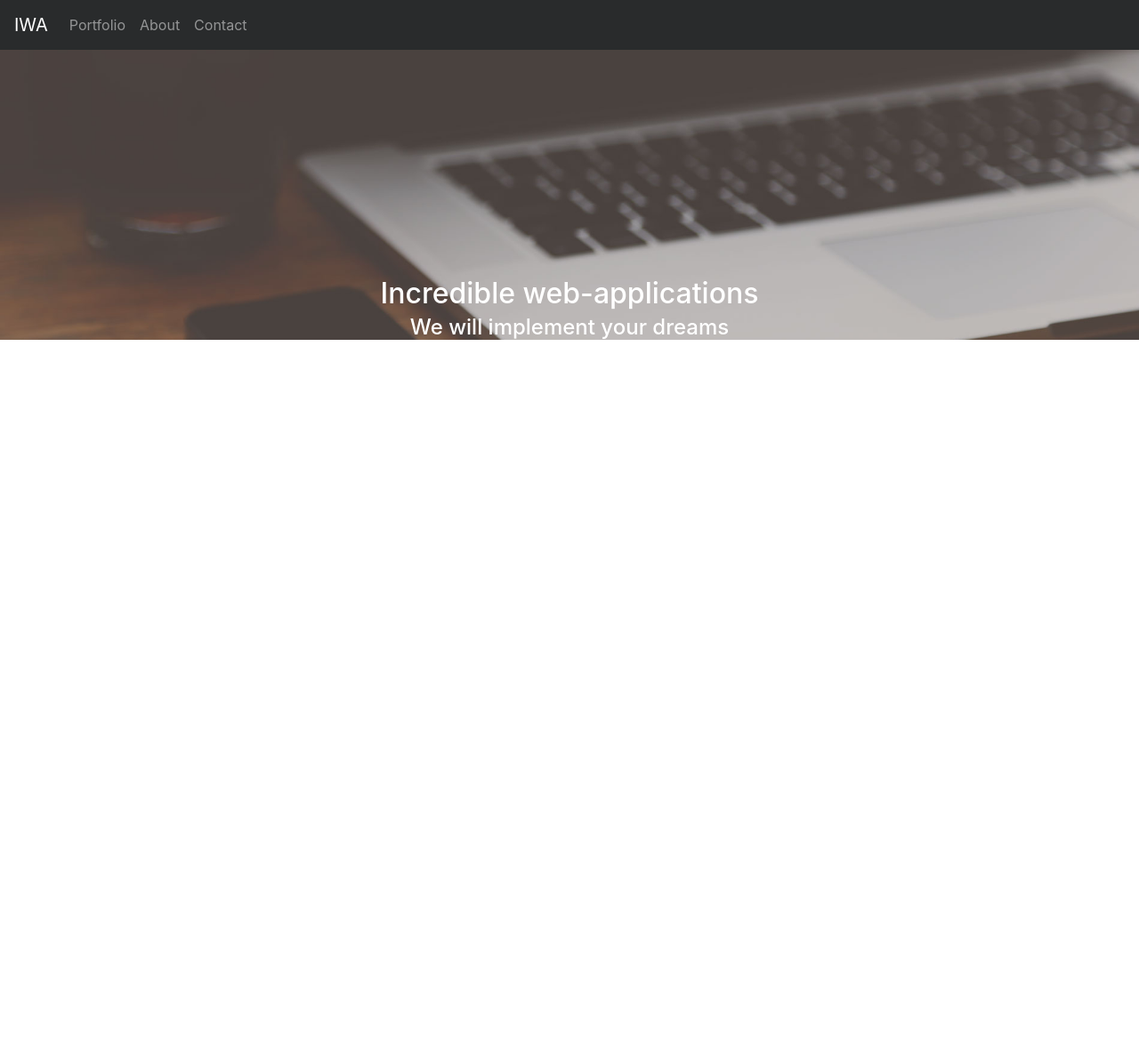
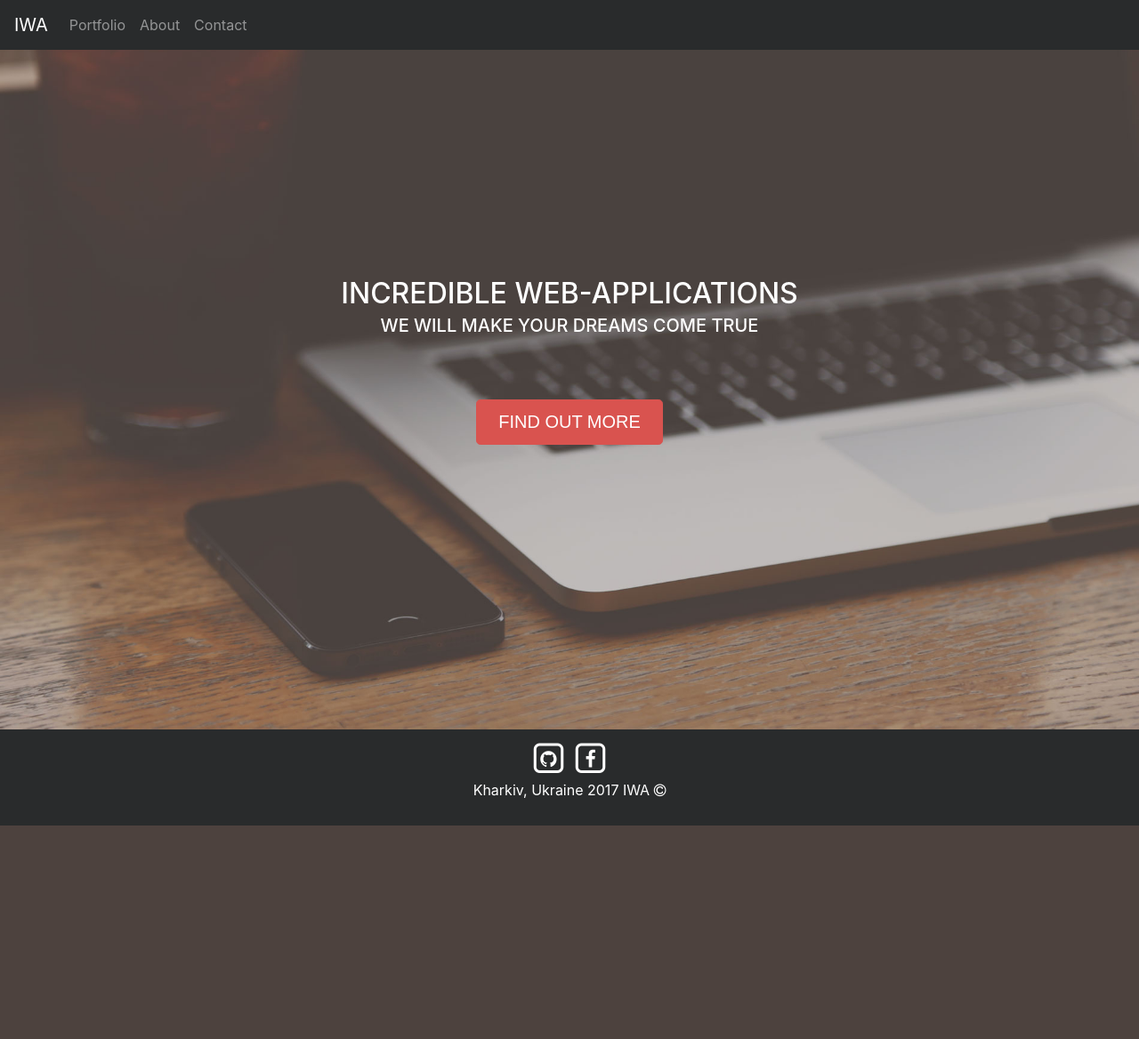
Before and after one commit to Vladiio/personal_site, a Django app: template my_site/templates/my_site/base.html in a window 1280 px wide. Shown: the top 1168 px of the page at 89% size. After the commit the page ends 928 px from the top, so only its background shows below. Run offline with Django 3.2, Linux system fonts and the light colour scheme; the template is opened without the code that fills it, so the values that code supplies are empty; some libraries are stand-ins or nearby versions.

Commit message:
create footer

```diff
--- a/my_site/templates/my_site/base.html
+++ b/my_site/templates/my_site/base.html
@@ -8,6 +8,7 @@
     <meta name="viewport" content="width=device-width, initial-scale=1, shrink-to-fit=no">
     <!-- Bootstrap CSS -->
     <link rel="stylesheet" href="https://maxcdn.bootstrapcdn.com/bootstrap/4.0.0-alpha.6/css/bootstrap.min.css" integrity="sha384-rwoIResjU2yc3z8GV/NPeZWAv56rSmLldC3R/AZzGRnGxQQKnKkoFVhFQhNUwEyJ" crossorigin="anonymous">
+    <link rel="stylesheet" href="{% static 'css/font-awesome.min.css' %}">
     <link rel="stylesheet" href="{% static 'css/style.css' %}">
     <title>{% block title %}{% endblock %}| Incredible web-applications</title>
 </head>
@@ -15,7 +16,11 @@
 <body>
     <header>
         <nav class="navbar sticky-top navbar-toggleable navbar-inverse bg-inverse">
-            <a href="#" class="navbar-brand">IWA</a>
+            <button class="navbar-toggler navbar-toggler-right " type="button" data-toggle="collapse" data-target="#navbarContent" aria-controls="navbarContent">
+                <span class="navbar-toggler-icon"></span>
+            </button>
+            <a href="{% url 'index' %}" class="navbar-brand">IWA</a>
+            <div class="collapse navbar-collapse" id="navbarContent">
                 <ul class="navbar-nav mr-auto">
                     <li class="nav-item">
                         <a href="#" class="nav-link">Portfolio</a>
@@ -28,70 +33,40 @@
                         <a href="#" class="nav-link">Contact</a>
                     </li>
                 </ul>
+            </div>
         </nav>
         <div class="header-content">
             <p class="h2">
-                Incredible web-applications
+                INCREDIBLE WEB-APPLICATIONS
             </p>
-            <p class="h4">
-                We will implement your dreams
+            <p class="h5">
+                WE WILL MAKE YOUR DREAMS COME TRUE
             </p>
+            <button type="button" class="btn btn-danger btn-lg">FIND OUT MORE</button>
+        </div>
+    <section>
+        {% block content %}{% endblock %}
+    </section>
+    </header>
+    <footer class="bg-inverse">
+        <div class="footer-content">
+            <a href="https://github.com/Vladiio/personal_site">
+                <span class="fa fa-stack fa-lg">
+                    <i class="fa fa-square-o fa-stack-2x"></i>
+                    <i class="fa fa-github fa-stack-1x"></i>
+                </span>
+            </a>
+            <a href="https://www.facebook.com/vlad.mashkin.39">
+                <span class="fa fa-stack fa-lg">
+                    <i class="fa fa-square-o fa-stack-2x"></i>
+                    <i class="fa fa-facebook fa-stack-1x"></i>
+                </span>
+            </a>
+            <p>Kharkiv, Ukraine 2017 IWA <i class="fa fa-copyright"></i></p>
 
         </div>
+    </footer>
 
-    </header>
-    <br>
-    <br>
-    <br>
-    <br>
-    <br>
-    <br>
-    <br>
-    <br>
-    <br>
-    <br>
-    <br>
-    <br>
-    <br>
-    <br>
-    <br>
-    <br>
-    <br>
-    <br>
-    <br>
-    <br>
-    <br>
-    <br>
-    <br>
-    <br>
-    <br>
-    <br>
-    <br>
-    <br>
-    <br>
-    <br>
-    <br>
-    <br>
-    <br>
-    <br>
-    <br>
-    <br>
-    <br>
-    <br>
-    <br>
-    <br>
-    <br>
-    <br>
-    <br>
-    <br>
-    <br>
-    <br>
-    <br>
-    <br>
-    <br>
-    <br>
-    <br>
-    <br> {% block content %}{% endblock %}
     <!-- jQuery first, then Tether, then Bootstrap JS. -->
     <script src="https://code.jquery.com/jquery-3.1.1.slim.min.js" integrity="sha384-A7FZj7v+d/sdmMqp/nOQwliLvUsJfDHW+k9Omg/a/EheAdgtzNs3hpfag6Ed950n" crossorigin="anonymous"></script>
     <script src="https://cdnjs.cloudflare.com/ajax/libs/tether/1.4.0/js/tether.min.js" integrity="sha384-DztdAPBWPRXSA/3eYEEUWrWCy7G5KFbe8fFjk5JAIxUYHKkDx6Qin1DkWx51bBrb" crossorigin="anonymous"></script>
```
Lines whose indentation alone changed are shown as unchanged.
